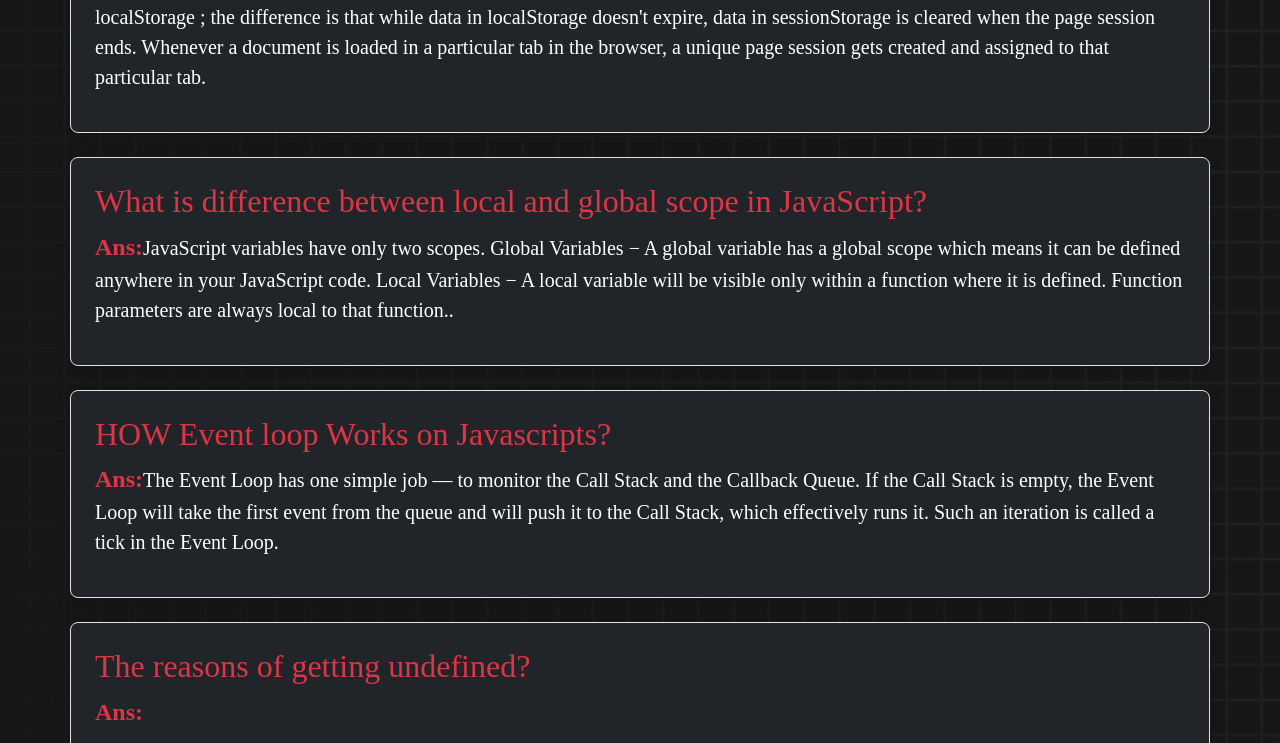
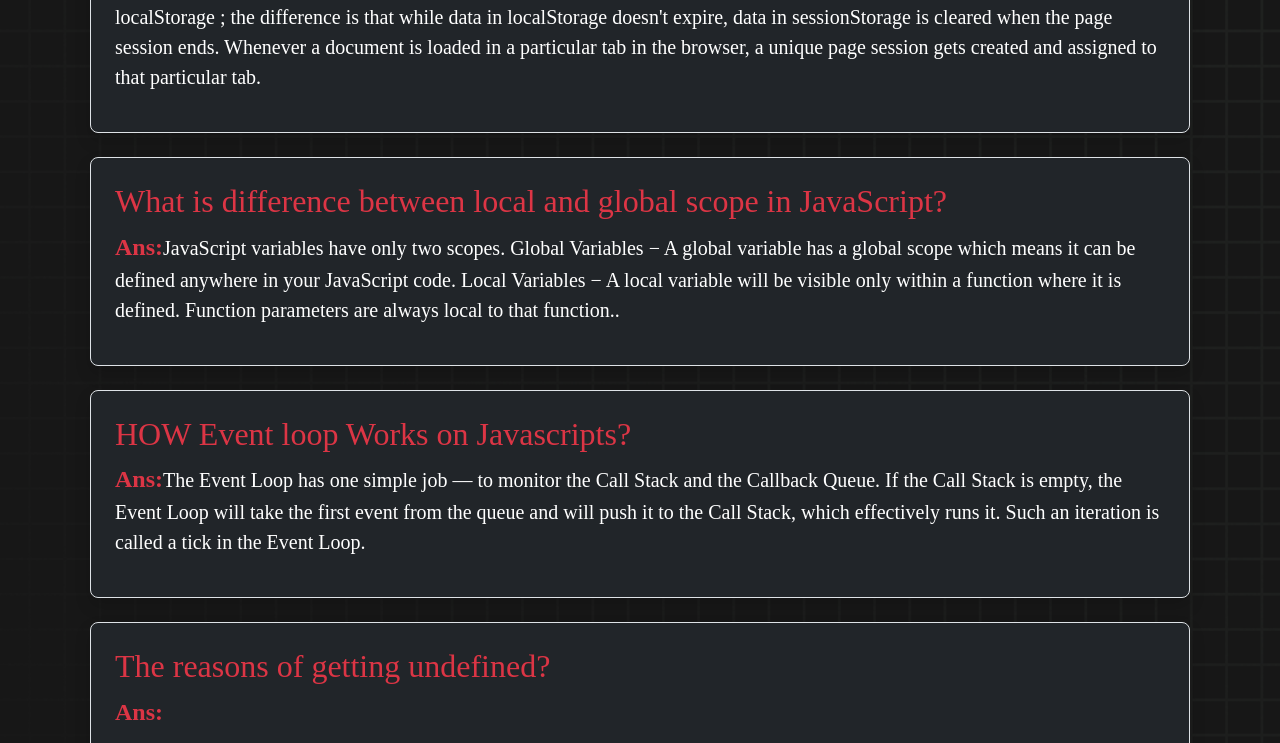
Before and after one commit to shantosarker2001/moonster-debugging-assignment, a plain HTML site: page Blog.html in a window 1280 px wide. Shown: the part 331-1074 px from the top of the page. Drawn offline with nearby package versions, Linux system fonts and the light colour scheme; a script that the page names is missing.

Commit message:
margin-add

```diff
--- a/Blog.html
+++ b/Blog.html
@@ -44,7 +44,7 @@
                 <div class="row">
                     <h1 class="fw-bold py-5 text-danger text-center">Wellcome to My Blogs</h1>
                 </div>
-                <div class="row">
+                <div class="row mx-2">
                     <div class="col-12 border rounded-3 p-4 mb-4 bg-dark shadow">
                         <h2 class="text-danger">Difference Between Local-Storage and Session Storage ?</h2>
                         <p class="text-justify fs-5 text-white"><span
```
